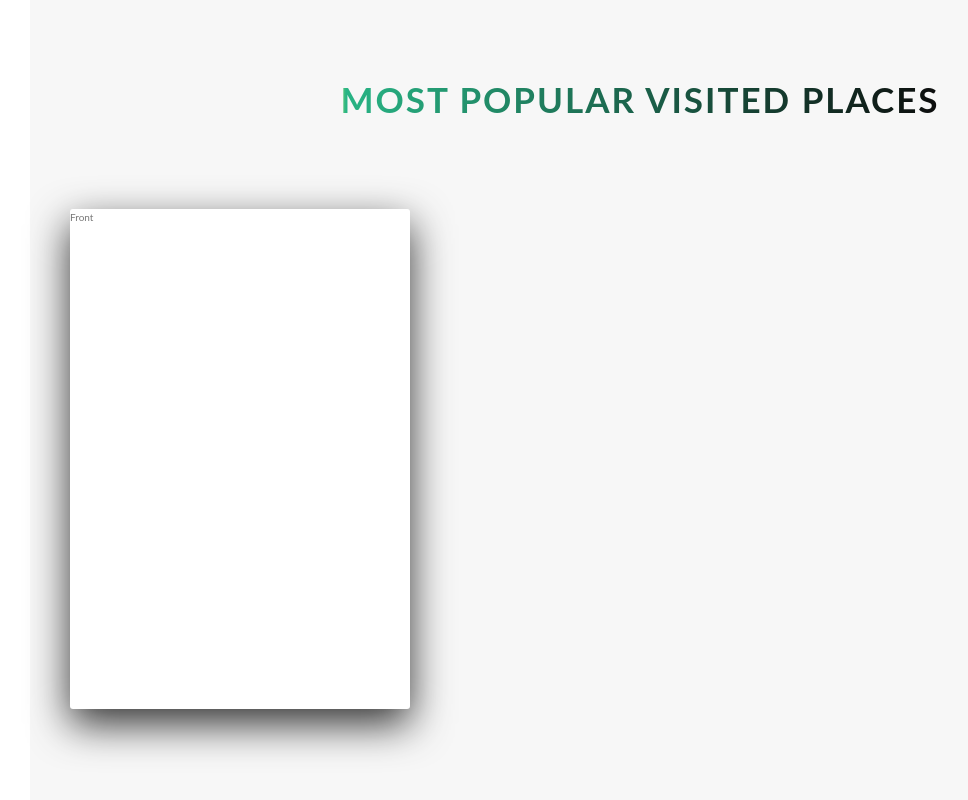
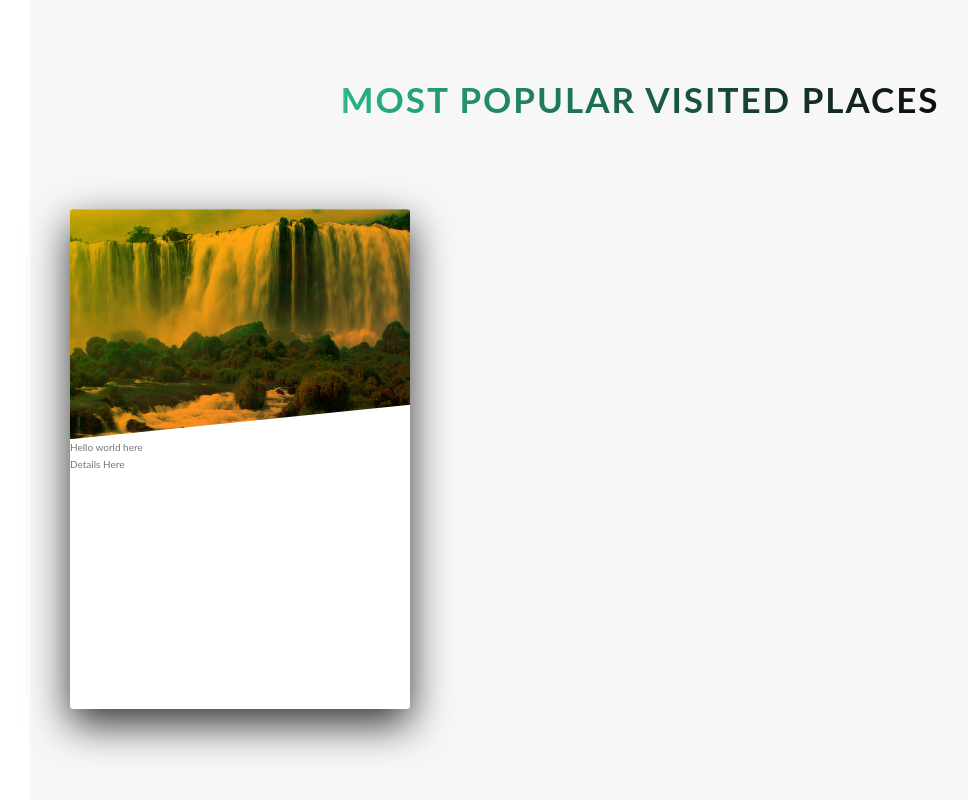
Before and after one commit to Kayonga99/Zambia, a website: page index.html in a window 1280 px wide. Shown: the part 2240-3040 px from the top of the page, without its empty margins (0-968 px from the left). Drawn offline with Linux system fonts and the light colour scheme; a web font is replaced by a local one.

Commit message:
Update branch.

```diff
--- a/index.html
+++ b/index.html
@@ -51,7 +51,7 @@
                     <!-- <div class="composition"><img src="./assets/images/vic.jpeg" alt="water fall" class="comp__photo"></div> -->
                     <div class="composition">
                         <img src="./assets/images/vic.jpeg" alt="The might victoria falls" class="composition__photo composition__photo--p1">
-                        <img src="./assets/images/Natural_Scenery_Victoria_falls_Zambia_HD_Wallpapers.jpeg" alt="The might victoria falls" class="composition__photo composition__photo--p2">
+                        <img src="./assets/images/Natural.jpeg" alt="The might victoria falls" class="composition__photo composition__photo--p2">
                         <img src="./assets/images/Victoria-Falls-Sunset.jpeg" alt="The might victoria falls" class="composition__photo composition__photo--p3">
                     </div>
                 </div>
@@ -103,7 +103,15 @@
         <div class="col-1-of-3">
             <div class="card">
                 <div class="card__side card__side--front">
-                  Front
+                    <div class="card__picture card__picture--1">
+                        &nbsp;
+                   </div>
+                   <div class="card__heading">
+                        Hello world here
+                   </div>
+                   <div class="card__details">
+                        Details Here
+                   </div>
                 </div>
                 <div class="card__side card__side--back card__side--back-1">
                     Back
--- a/sass/components/card.scss
+++ b/sass/components/card.scss
@@ -1,4 +1,5 @@
 .card {
+//FUNCTIONALITY
     perspective: 150rem;
     -moz-perspective: 150rem;
     position: relative;
@@ -14,6 +15,7 @@
         backface-visibility: hidden;
         border-radius: .3rem;
         box-shadow: 0 1.5rem 4rem rgba($color-black, .8);
+        overflow: hidden;
 
         &--front {
             background-color: $color-white;
@@ -34,4 +36,25 @@
     &:hover &__side--back {
         transform: rotateY(0);
     }
+
+    // FRONT SIDE STYLING
+    &__picture {
+        background-size: cover;
+        height: 23rem;
+        background-blend-mode: multiply;
+        -webkit-clip-path: polygon(0 0, 100% 0, 100% 85%, 0 100%);
+        clip-path: polygon(0 0, 100% 0, 100% 85%, 0 100%);
+
+
+        &--1 {
+            background-image: linear-gradient(to right bottom, $color-secondary-light, $color-secondary-dark), url(../assets/images/Natural.jpeg);
+        }
+
+        &--2 {
+            background-image: url(../assets/images/lower.webp);
+        }
+        &--3 {
+            background-image: url(../assets/images/Lower-Zambezi-National-Park.jpeg);
+        }
+    }
 }
--- a/sass/layout/_header.scss
+++ b/sass/layout/_header.scss
@@ -5,6 +5,7 @@
     background-image: linear-gradient(to right bottom, rgba($color-primary, 0.8), rgba($color-primary-dark, 0.949)), url(../assets/images/baech.webp);
     background-size: cover;
     background-position: top;
+    -webkit-clip-path: polygon(0 0, 100% 0, 100% 75vh, 0 100%);
     clip-path: polygon(0 0, 100% 0, 100% 75vh, 0 100%);
 
     // logo container
```
Also changed, not shown: assets/images/Natural.jpeg (renamed from assets/images/Natural_Scenery_Victoria_falls_Zambia_HD_Wallpapers.jpeg), css/style.css.
